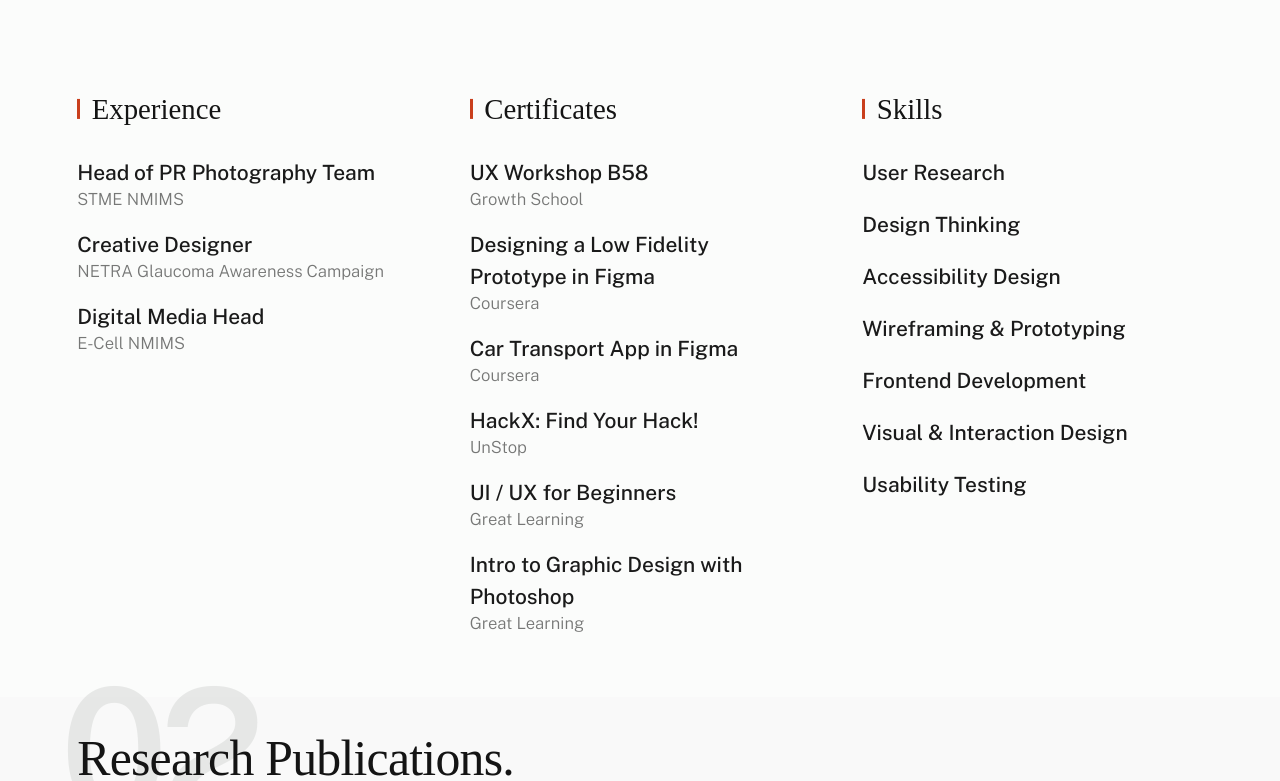
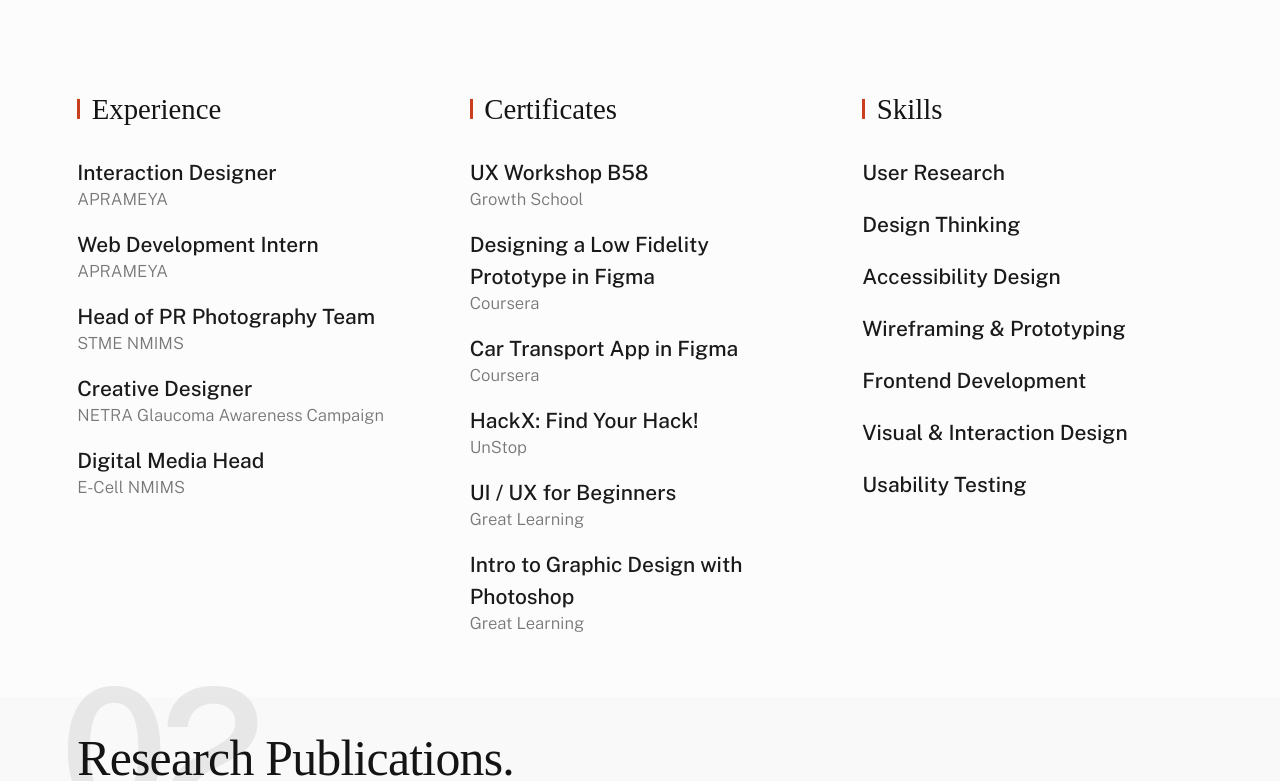
Before and after one commit to devkeshravani/Shravani_Devke_Portfolio, a plain HTML site: page index.html in a window 1280 px wide. Shown: the part 1705-2486 px from the top of the page. Drawn offline with nearby package versions, Linux system fonts and the light colour scheme; a web font is replaced by a local one.

Commit message:
initial commit

```diff
--- a/index.html
+++ b/index.html
@@ -185,6 +185,32 @@
 
                             <h4 class="s-about__block-title">Experience</h4>
                             <ul class="s-about__list">
+
+                <li>
+
+                Interaction Designer
+                <span><a href="https://www.aprameyaa.in/"  class="s-about__link" target="_blank">APRAMEYA</a></span>
+                <div class="s-about__description">
+                     Designed the screens for managing walk-in and online orders.
+                    <br>Created the structure for viewing, adding, and updating products.
+                    <br>Arranged the layout for stock details, order lists, and customer information.
+                    <br>Worked on the page designs for the store website to keep all sections clear and easy to follow.
+                </div>
+            </li>
+
+            <li>
+
+                Web Development Intern
+                <span><a href="https://www.aprameyaa.in/"  class="s-about__link" target="_blank">APRAMEYA</a></span>
+                <div class="s-about__description">
+                     Designed the screens for managing walk-in and online orders.
+                    <br>Created the structure for viewing, adding, and updating products.
+                    <br>Arranged the layout for stock details, order lists, and customer information.
+                    <br>Worked on the page designs for the store website to keep all sections clear and easy to follow.
+                </div>
+            </li>
+
+
                         <li>
                                 Head of PR Photography Team
                 <span><a href="https://www.instagram.com/stme.nmims?utm_source=ig_web_button_share_sheet&igsh=ZDNlZDc0MzIxNw=="  class="s-about__link" target="_blank">STME NMIMS</a></span>
```
Also changed, not shown: 1 other file.
